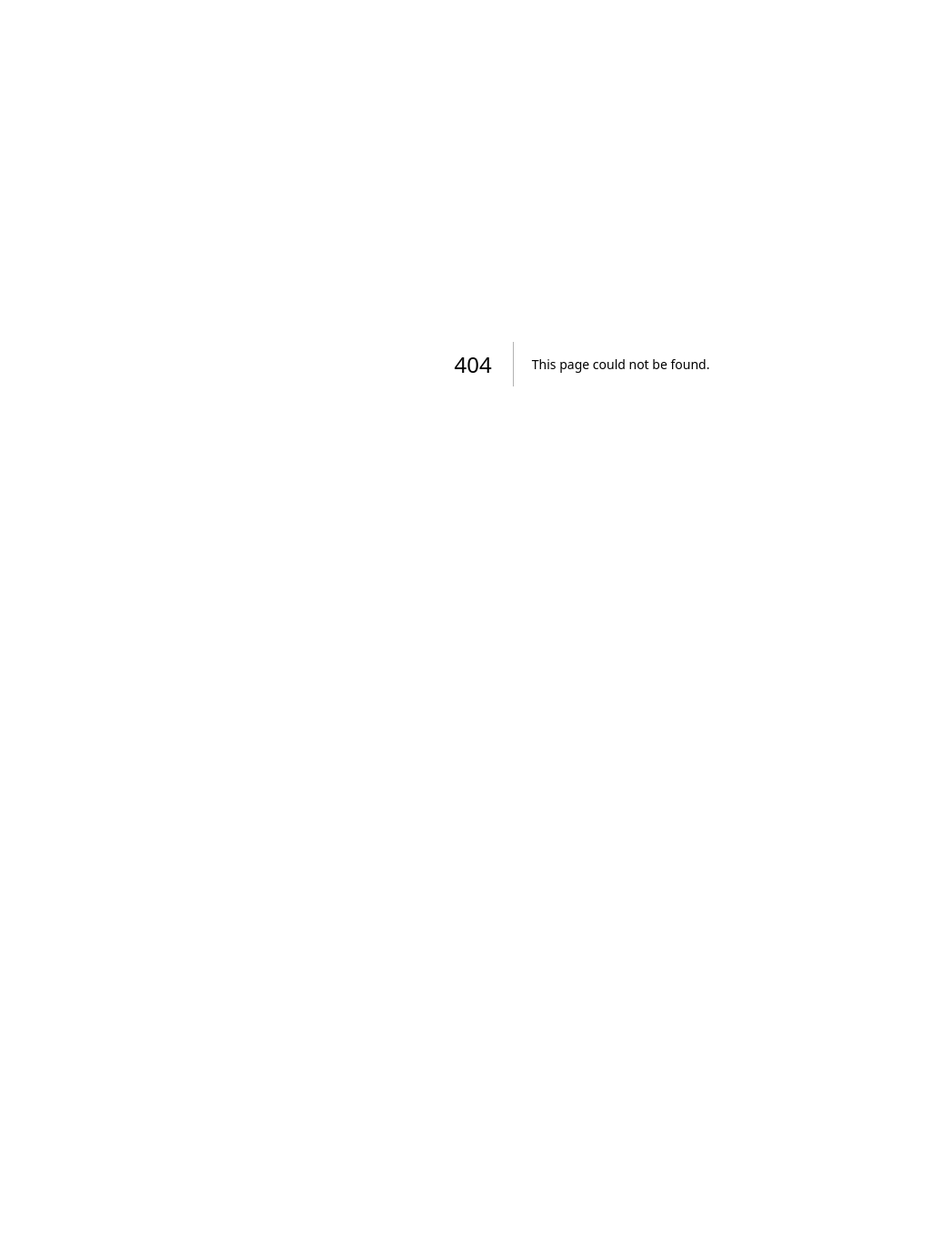
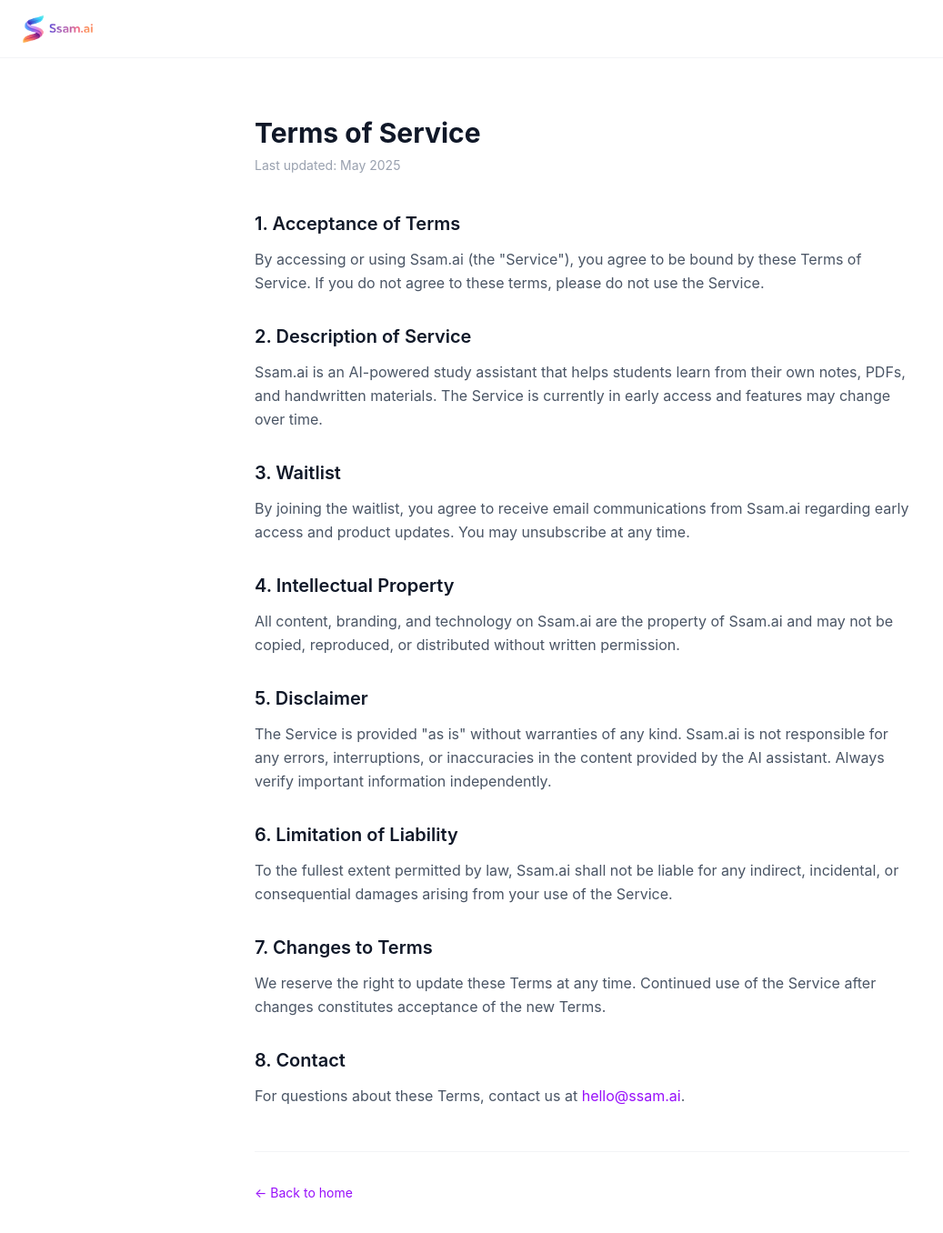
Before and after one commit to seungbeep339/ssam_ai_website, a Next.js app: page /terms in a window 1280 px wide. Before the commit this address had no page. Shown: the top 1356 px of the page at 91% size, without its empty margins (0-1037 px from the left). Before the commit the page ends 800 px from the top, so only its background shows below. Built offline with nearby package versions, Linux system fonts and the light colour scheme.

Commit message:
add privacy and terms pages

```diff
--- /dev/null
+++ b/src/app/privacy/page.tsx
@@ -0,0 +1,91 @@
+import Link from "next/link";
+import Image from "next/image";
+import type { Metadata } from "next";
+
+export const metadata: Metadata = {
+  title: "Privacy Policy — Ssam.ai",
+};
+
+export default function PrivacyPage() {
+  return (
+    <div className="min-h-screen bg-white">
+      {/* Nav */}
+      <header className="border-b border-gray-100 px-6 h-16 flex items-center">
+        <Link href="/">
+          <Image src="/ssam_ai_logo_word.png" alt="Ssam.ai" width={120} height={34} className="h-8 w-auto" />
+        </Link>
+      </header>
+
+      <main className="max-w-3xl mx-auto px-6 py-16">
+        <h1 className="text-3xl font-bold text-gray-900 mb-2">Privacy Policy</h1>
+        <p className="text-sm text-gray-400 mb-10">Last updated: May 2025</p>
+
+        <div className="prose prose-gray max-w-none space-y-8 text-gray-600 leading-relaxed">
+
+          <section>
+            <h2 className="text-xl font-semibold text-gray-900 mb-3">1. Information We Collect</h2>
+            <p>
+              When you join our waitlist, we collect your email address and optionally your school
+              or university name. We do not collect any other personal information unless you
+              voluntarily provide it.
+            </p>
+          </section>
+
+          <section>
+            <h2 className="text-xl font-semibold text-gray-900 mb-3">2. How We Use Your Information</h2>
+            <p>We use the information we collect to:</p>
+            <ul className="list-disc pl-5 mt-2 space-y-1">
+              <li>Notify you when early access to Ssam.ai is available</li>
+              <li>Send product updates and announcements relevant to the waitlist</li>
+              <li>Understand which schools and universities have the most interest in Ssam.ai</li>
+            </ul>
+          </section>
+
+          <section>
+            <h2 className="text-xl font-semibold text-gray-900 mb-3">3. Data Storage</h2>
+            <p>
+              Your information is stored securely using Supabase, a cloud database provider.
+              We take reasonable measures to protect your data from unauthorized access.
+            </p>
+          </section>
+
+          <section>
+            <h2 className="text-xl font-semibold text-gray-900 mb-3">4. We Do Not Sell Your Data</h2>
+            <p>
+              We will never sell, trade, or rent your personal information to third parties.
+              Your email is only used to communicate with you about Ssam.ai.
+            </p>
+          </section>
+
+          <section>
+            <h2 className="text-xl font-semibold text-gray-900 mb-3">5. Unsubscribe</h2>
+            <p>
+              You can remove yourself from the waitlist at any time by emailing us at{" "}
+              <a href="mailto:hello@ssam.ai" className="text-purple-600 hover:underline">
+                hello@ssam.ai
+              </a>
+              . We will delete your information promptly.
+            </p>
+          </section>
+
+          <section>
+            <h2 className="text-xl font-semibold text-gray-900 mb-3">6. Contact</h2>
+            <p>
+              If you have any questions about this Privacy Policy, please contact us at{" "}
+              <a href="mailto:hello@ssam.ai" className="text-purple-600 hover:underline">
+                hello@ssam.ai
+              </a>
+              .
+            </p>
+          </section>
+        </div>
+
+        <div className="mt-12 pt-8 border-t border-gray-100">
+          <Link href="/" className="text-sm text-purple-600 hover:underline">
+            ← Back to home
+          </Link>
+        </div>
+      </main>
+    </div>
+  );
+}
--- /dev/null
+++ b/src/app/terms/page.tsx
@@ -0,0 +1,103 @@
+import Link from "next/link";
+import Image from "next/image";
+import type { Metadata } from "next";
+
+export const metadata: Metadata = {
+  title: "Terms of Service — Ssam.ai",
+};
+
+export default function TermsPage() {
+  return (
+    <div className="min-h-screen bg-white">
+      {/* Nav */}
+      <header className="border-b border-gray-100 px-6 h-16 flex items-center">
+        <Link href="/">
+          <Image src="/ssam_ai_logo_word.png" alt="Ssam.ai" width={120} height={34} className="h-8 w-auto" />
+        </Link>
+      </header>
+
+      <main className="max-w-3xl mx-auto px-6 py-16">
+        <h1 className="text-3xl font-bold text-gray-900 mb-2">Terms of Service</h1>
+        <p className="text-sm text-gray-400 mb-10">Last updated: May 2025</p>
+
+        <div className="prose prose-gray max-w-none space-y-8 text-gray-600 leading-relaxed">
+
+          <section>
+            <h2 className="text-xl font-semibold text-gray-900 mb-3">1. Acceptance of Terms</h2>
+            <p>
+              By accessing or using Ssam.ai (the &quot;Service&quot;), you agree to be bound by
+              these Terms of Service. If you do not agree to these terms, please do not use the Service.
+            </p>
+          </section>
+
+          <section>
+            <h2 className="text-xl font-semibold text-gray-900 mb-3">2. Description of Service</h2>
+            <p>
+              Ssam.ai is an AI-powered study assistant that helps students learn from their own
+              notes, PDFs, and handwritten materials. The Service is currently in early access and
+              features may change over time.
+            </p>
+          </section>
+
+          <section>
+            <h2 className="text-xl font-semibold text-gray-900 mb-3">3. Waitlist</h2>
+            <p>
+              By joining the waitlist, you agree to receive email communications from Ssam.ai
+              regarding early access and product updates. You may unsubscribe at any time.
+            </p>
+          </section>
+
+          <section>
+            <h2 className="text-xl font-semibold text-gray-900 mb-3">4. Intellectual Property</h2>
+            <p>
+              All content, branding, and technology on Ssam.ai are the property of Ssam.ai and
+              may not be copied, reproduced, or distributed without written permission.
+            </p>
+          </section>
+
+          <section>
+            <h2 className="text-xl font-semibold text-gray-900 mb-3">5. Disclaimer</h2>
+            <p>
+              The Service is provided &quot;as is&quot; without warranties of any kind. Ssam.ai is
+              not responsible for any errors, interruptions, or inaccuracies in the content
+              provided by the AI assistant. Always verify important information independently.
+            </p>
+          </section>
+
+          <section>
+            <h2 className="text-xl font-semibold text-gray-900 mb-3">6. Limitation of Liability</h2>
+            <p>
+              To the fullest extent permitted by law, Ssam.ai shall not be liable for any
+              indirect, incidental, or consequential damages arising from your use of the Service.
+            </p>
+          </section>
+
+          <section>
+            <h2 className="text-xl font-semibold text-gray-900 mb-3">7. Changes to Terms</h2>
+            <p>
+              We reserve the right to update these Terms at any time. Continued use of the Service
+              after changes constitutes acceptance of the new Terms.
+            </p>
+          </section>
+
+          <section>
+            <h2 className="text-xl font-semibold text-gray-900 mb-3">8. Contact</h2>
+            <p>
+              For questions about these Terms, contact us at{" "}
+              <a href="mailto:hello@ssam.ai" className="text-purple-600 hover:underline">
+                hello@ssam.ai
+              </a>
+              .
+            </p>
+          </section>
+        </div>
+
+        <div className="mt-12 pt-8 border-t border-gray-100">
+          <Link href="/" className="text-sm text-purple-600 hover:underline">
+            ← Back to home
+          </Link>
+        </div>
+      </main>
+    </div>
+  );
+}
```
